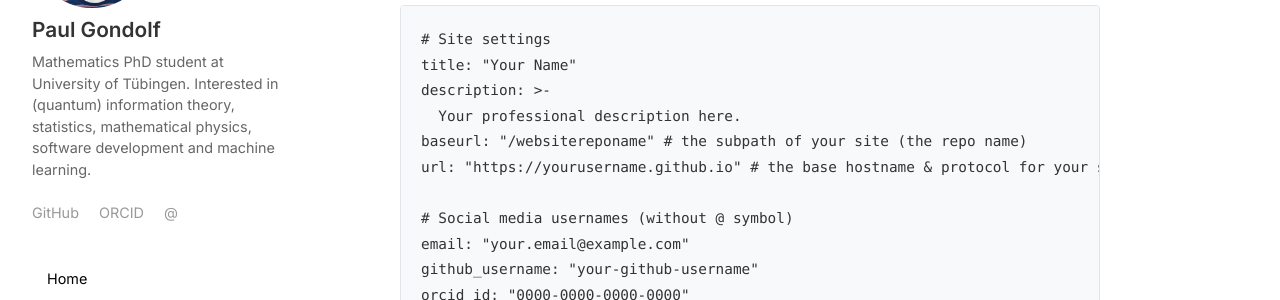
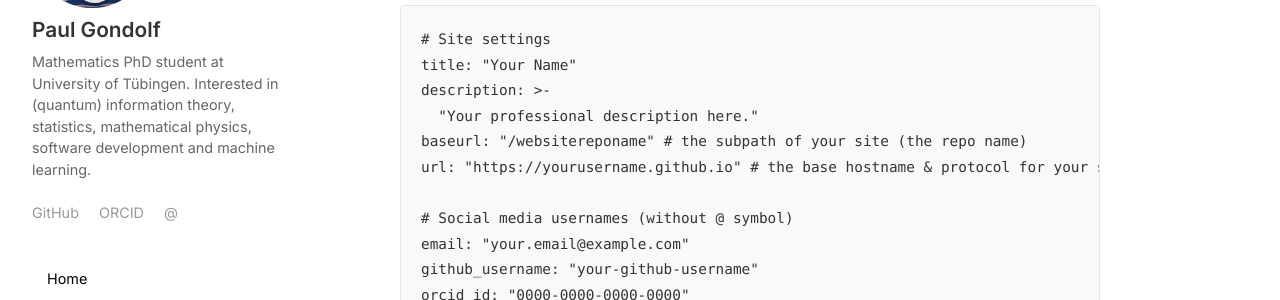
Before and after one commit to Paul-the-Wizord/paul-the-wizord.github.io, a Jekyll site: the page built from _posts/2025-09-03-website-setup-guide.md, in a window 1280 px wide and 900 px high, scrolled down 861 px. Shown: the part 152-452 px from the top of the window. Built offline with Jekyll 4.4.1, drawn with Linux system fonts in a browser that asks for light colours.

```diff
--- a/_posts/2025-09-03-website-setup-guide.md
+++ b/_posts/2025-09-03-website-setup-guide.md
@@ -45,7 +45,7 @@ Update the main configuration file with your information:
 # Site settings
 title: "Your Name"
 description: >-
-  Your professional description here.
+  "Your professional description here."
 baseurl: "/websitereponame" # the subpath of your site (the repo name)
 url: "https://yourusername.github.io" # the base hostname & protocol for your site
 
```
Also changed, not shown: README.md.
